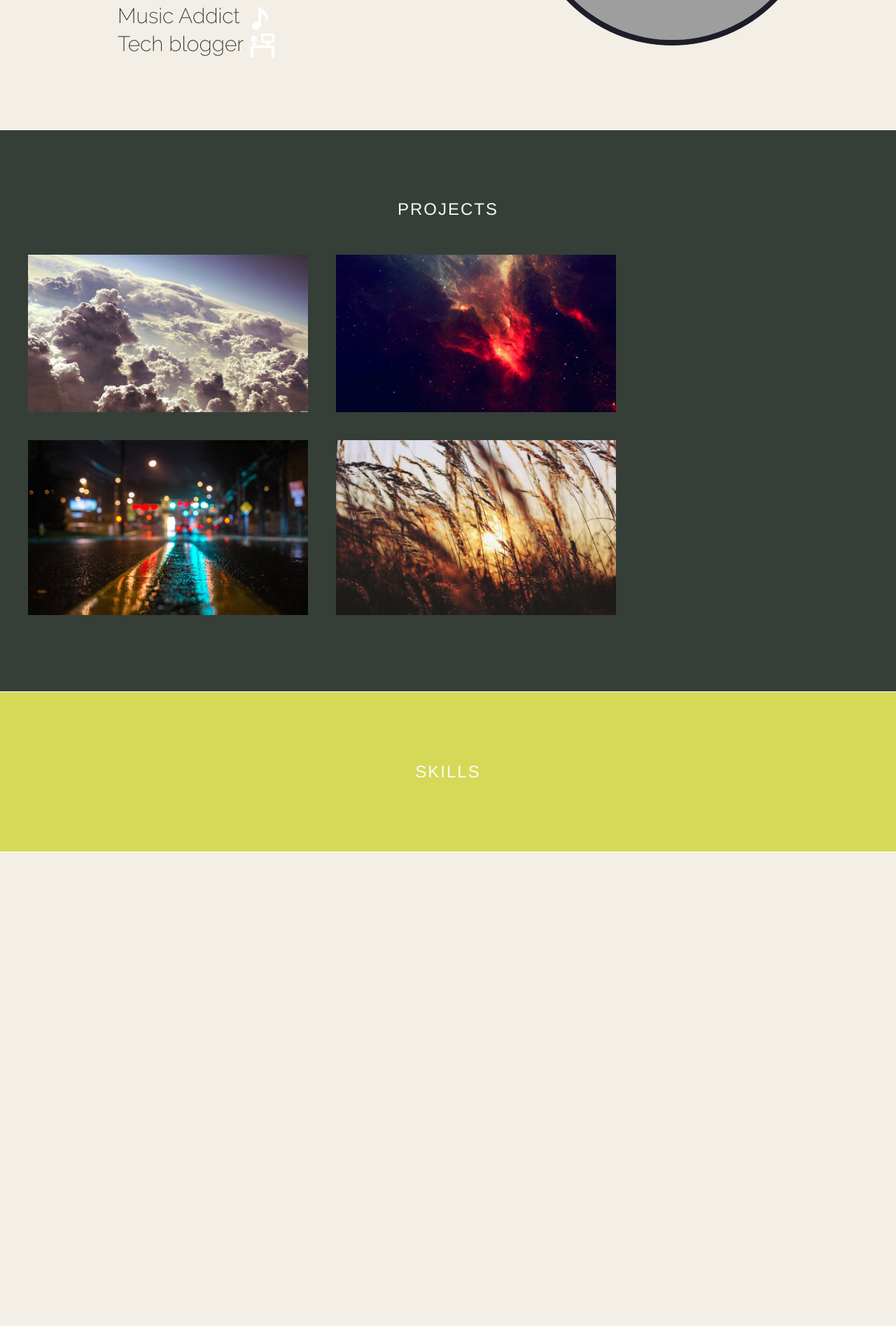
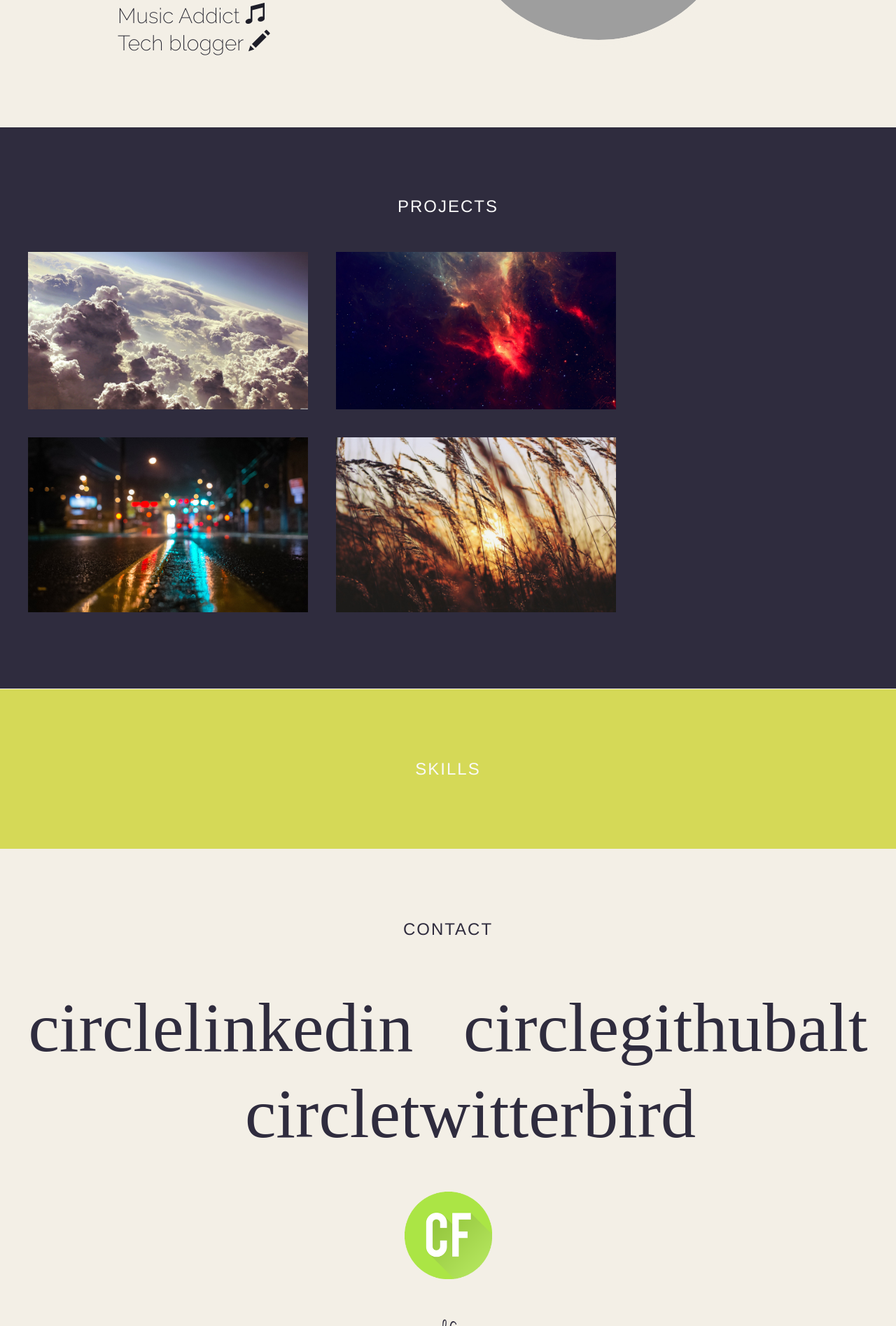
Before and after one commit to cyrilf/cyrilf.com, a PHP site: page / in a window 1280 px wide. Shown: the part 905-2800 px from the top of the page at 70% size. Before the commit the page ends 2123 px from the top, so only its background shows below. Run offline with PHP 8.4, Linux system fonts and the light colour scheme; some libraries are stand-ins or nearby versions; some web fonts are replaced; grey boxes are pictures that could not be loaded.

Commit message:
Improvements on UI
 - Livereload implemented
 - New logo
 - Footer done

```diff
--- a/Gruntfile.js
+++ b/Gruntfile.js
@@ -6,7 +6,10 @@ module.exports = function(grunt) {
     watch: {
       styles: {
         files: ["css/less/*"],
-        tasks: "less:dev"
+        tasks: "less:dev",
+        options: {
+          livereload: true
+        }
       }
     },
 
--- /dev/null
+++ b/css/less/color.less
@@ -0,0 +1,10 @@
+/**
+ * Colors from Kuler:
+ * https://kuler.adobe.com/create/color-wheel/?base=2&rule=Custom&selected=0&name=tree&mode=rgb&rgbvalues=0.1843137254901961,0.17254901960784313,0.24313725490196078,0.11764705882352941,0.11764705882352941,0.1607843137254902,0.20784313725490197,0.24705882352941178,0.2196078431372549,0.8352941176470589,0.8509803921568627,0.3411764705882353,0.9529411764705882,0.9372549019607843,0.9019607843137255&swatchOrder=0,1,2,3,4
+ */
+
+@dark-light: #2F2C3E;
+@dark: #1E1E29;
+@medium: #353F38;
+@main: #D5D957;
+@light: #F3EFE6;
--- a/css/less/screen.less
+++ b/css/less/screen.less
@@ -1,6 +1,5 @@
-/**
- * Colors: https://kuler.adobe.com/create/color-wheel/?base=2&rule=Custom&selected=0&name=tree&mode=rgb&rgbvalues=0.1843137254901961,0.17254901960784313,0.24313725490196078,0.11764705882352941,0.11764705882352941,0.1607843137254902,0.20784313725490197,0.24705882352941178,0.2196078431372549,0.8352941176470589,0.8509803921568627,0.3411764705882353,0.9529411764705882,0.9372549019607843,0.9019607843137255&swatchOrder=0,1,2,3,4
- */
+@import './color.less';
+@import './icon.less';
 
 @font-face {
     font-family: "Jenna Sue";
@@ -37,6 +36,75 @@ body {
   margin: 0;
 }
 
+.logo, .logo-container {
+  height: 125px;
+  width: 125px;
+}
+
+.circles(@color-outer, @color-hover, @color-outer-hover) {
+  border-radius: 50%;
+  position: relative;
+
+  -webkit-transition: box-shadow 0.2s;
+  -moz-transition: box-shadow 0.2s;
+  transition: box-shadow 0.2s;
+
+  &:after {
+    top: 0;
+    left: 0;
+    padding: 0;
+    box-shadow: 0 0 0 8px @color-outer;
+    position: absolute;
+    width: 100%;
+    height: 100%;
+    border-radius: 50%;
+    content: '';
+
+    -webkit-transition: -webkit-transform 0.7s, opacity 0.2s, box-shadow 0.3s, -webkit-filter 0.7s;
+    -moz-transition: -moz-transform 0.7s, opacity 0.2s, box-shadow 0.2s;
+    transition: transform 0.7s, opacity 0.2s, box-shadow 0.2s, filter 0.7s;
+  }
+
+  &:hover {
+    box-shadow: 0 0 0 8px @color-hover;
+    // -webkit-filter: grayscale(30%);
+    // filter: none;
+    &:after {
+      -webkit-transform: scale(1.11);
+      -moz-transform: scale(1.07);
+      -ms-transform: scale(1.07);
+      transform: scale(1.11);
+      box-shadow: 0 0 0 110px @color-outer-hover;
+      opacity: 0.5;
+    }
+  }
+}
+
+.title-hover(@color, @borders-color: @color) {
+  &:before {
+    padding-top: 3px;
+    margin-top: -4px;
+    position: absolute;
+    overflow: hidden;
+    max-width: 0;
+    color: @color;
+    content: attr(data-hover);
+    -webkit-transition: max-width 0.7s;
+    transition: max-width 0.7s;
+    border-top: @borders-color 1px solid;
+    border-bottom: @borders-color 1px solid;
+  }
+
+  &:hover {
+    cursor: default;
+    color: transparent;
+    transition: color 2s;
+    &:before {
+      max-width: 100%;
+    }
+  }
+}
+
 /**
  * Header
  */
@@ -179,25 +231,10 @@ section, footer {
   position: relative;
   text-transform: uppercase;
 
-  &:before {
-    padding-top: 3px;
-    margin-top: -4px;
-    position: absolute;
-    overflow: hidden;
-    max-width: 0;
-    color: black;
-    content: attr(data-hover);
-    -webkit-transition: max-width 0.7s;
-    transition: max-width 0.7s;
-    border-top: black 1px solid;
-    border-bottom: black 1px solid;
-  }
+  .title-hover(@dark);
 
-  &:hover {
-    cursor: default;
-    &:before {
-      max-width: 100%;
-    }
+  &.dark {
+    .title-hover(@medium);
   }
 }
 
@@ -283,12 +282,12 @@ section, footer {
   position: relative;
   z-index: 2;
   height: 1px;
-  background-color: #fff;
+  background-color: @light;
 }
 
 #projects {
   z-index: 2;
-  background: #353F38;
+  background: @dark-light;
 
   #project-list {
     font-size: 15px;
@@ -296,16 +295,48 @@ section, footer {
 }
 
 #skills {
-  background: #D5D957;
-}
-
-#footer {
-  background: #F3EFE6;
+  background: @main;
 }
 
 /**
  * Footer
  */
-footer {
-  color: #F3EFE6;
+#footer {
+  color: @dark-light;
+  background: @light;
+
+  #social-links {
+    z-index: 2;
+    margin-top: 55px;
+
+    a {
+      margin-left: 5%;
+    }
+
+    a:first-child {
+      margin-left: 0;
+    }
+
+    a, a:hover, a:active {
+      text-decoration: none;
+      outline: none;
+      color: inherit;
+    }
+
+    a:hover {
+      color: @main;
+    }
+  }
+
+  .logo-container {
+    .circles(transparent, @medium, @medium);
+    margin: 0 auto;
+    margin-top: 50px;
+    margin-bottom: 50px;
+  }
+
+  .conclusion {
+    font-family: 'Jenna Sue';
+    font-size: 45px;
+  }
 }
--- a/css/screen.css
+++ b/css/screen.css
@@ -1,6 +1,34 @@
 /**
- * Colors: https://kuler.adobe.com/create/color-wheel/?base=2&rule=Custom&selected=0&name=tree&mode=rgb&rgbvalues=0.1843137254901961,0.17254901960784313,0.24313725490196078,0.11764705882352941,0.11764705882352941,0.1607843137254902,0.20784313725490197,0.24705882352941178,0.2196078431372549,0.8352941176470589,0.8509803921568627,0.3411764705882353,0.9529411764705882,0.9372549019607843,0.9019607843137255&swatchOrder=0,1,2,3,4
+ * Colors from Kuler:
+ * https://kuler.adobe.com/create/color-wheel/?base=2&rule=Custom&selected=0&name=tree&mode=rgb&rgbvalues=0.1843137254901961,0.17254901960784313,0.24313725490196078,0.11764705882352941,0.11764705882352941,0.1607843137254902,0.20784313725490197,0.24705882352941178,0.2196078431372549,0.8352941176470589,0.8509803921568627,0.3411764705882353,0.9529411764705882,0.9372549019607843,0.9019607843137255&swatchOrder=0,1,2,3,4
  */
+@font-face {
+  font-family: 'Mono Social Icons Font';
+  src: url('../fonts/MonoSocialIconsFont-1.10.eot');
+  src: url('../fonts/MonoSocialIconsFont-1.10.eot?#iefix') format('embedded-opentype'), url('../fonts/MonoSocialIconsFont-1.10.woff') format('woff'), url('../fonts/MonoSocialIconsFont-1.10.ttf') format('truetype'), url('../fonts/MonoSocialIconsFont-1.10.svg#MonoSocialIconsFont') format('svg');
+  src: url('../fonts/MonoSocialIconsFont-1.10.ttf') format('truetype');
+  font-weight: normal;
+  font-style: normal;
+}
+.symbol,
+a.symbol:before {
+  font-family: 'Mono Social Icons Font';
+  -webkit-text-rendering: optimizeLegibility;
+  -moz-text-rendering: optimizeLegibility;
+  -ms-text-rendering: optimizeLegibility;
+  -o-text-rendering: optimizeLegibility;
+  text-rendering: optimizeLegibility;
+  -webkit-font-smoothing: antialiased;
+  -moz-font-smoothing: antialiased;
+  -ms-font-smoothing: antialiased;
+  -o-font-smoothing: antialiased;
+  font-smoothing: antialiased;
+  font-size: 100px;
+}
+a.symbol:before {
+  content: attr(title);
+  margin-right: 0.3em;
+}
 @font-face {
   font-family: "Jenna Sue";
   src: url(../fonts/JennaSue.ttf) format("truetype");
@@ -30,6 +58,11 @@ body {
 }
 .row {
   margin: 0;
+}
+.logo,
+.logo-container {
+  height: 125px;
+  width: 125px;
 }
 /**
  * Header
@@ -155,25 +222,48 @@ footer {
   position: absolute;
   overflow: hidden;
   max-width: 0;
-  color: black;
+  color: #1e1e29;
   content: attr(data-hover);
   -webkit-transition: max-width 0.7s;
   transition: max-width 0.7s;
-  border-top: black 1px solid;
-  border-bottom: black 1px solid;
+  border-top: #1e1e29 1px solid;
+  border-bottom: #1e1e29 1px solid;
 }
 .section-title:hover {
   cursor: default;
+  color: transparent;
+  transition: color 2s;
 }
 .section-title:hover:before {
+  max-width: 100%;
+}
+.section-title.dark:before {
+  padding-top: 3px;
+  margin-top: -4px;
+  position: absolute;
+  overflow: hidden;
+  max-width: 0;
+  color: #353f38;
+  content: attr(data-hover);
+  -webkit-transition: max-width 0.7s;
+  transition: max-width 0.7s;
+  border-top: #353f38 1px solid;
+  border-bottom: #353f38 1px solid;
+}
+.section-title.dark:hover {
+  cursor: default;
+  color: transparent;
+  transition: color 2s;
+}
+.section-title.dark:hover:before {
   max-width: 100%;
 }
 /**
  * First section
  */
 #intro {
-  color: #1E1E29;
-  background: #F3EFE6;
+  color: #1e1e29;
+  background: #f3efe6;
   margin-top: -20px;
 }
 #intro .hey {
@@ -217,38 +306,95 @@ footer {
   transition: transform 0.7s, opacity 0.2s, box-shadow 0.2s, filter 0.7s;
 }
 #intro .intro-right #picture-me:hover {
-  box-shadow: 0 0 0 8px #1E1E29;
+  box-shadow: 0 0 0 8px #353f38;
 }
 #intro .intro-right #picture-me:hover:after {
   -webkit-transform: scale(1.11);
   -moz-transform: scale(1.07);
   -ms-transform: scale(1.07);
   transform: scale(1.11);
-  box-shadow: 0 0 0 110px #1E1E29;
+  box-shadow: 0 0 0 110px #353f38;
   opacity: 0.5;
 }
 .separator {
   position: relative;
   z-index: 2;
   height: 1px;
-  background-color: #fff;
+  background-color: #f3efe6;
 }
 #projects {
   z-index: 2;
-  background: #353F38;
+  background: #2f2c3e;
 }
 #projects #project-list {
   font-size: 15px;
 }
 #skills {
-  background: #D5D957;
-}
-#footer {
-  background: #F3EFE6;
+  background: #d5d957;
 }
 /**
  * Footer
  */
-footer {
-  color: #F3EFE6;
+#footer {
+  color: #2f2c3e;
+  background: #f3efe6;
 }
+#footer #social-links {
+  z-index: 2;
+  margin-top: 55px;
+}
+#footer #social-links a {
+  margin-left: 5%;
+}
+#footer #social-links a:first-child {
+  margin-left: 0;
+}
+#footer #social-links a,
+#footer #social-links a:hover,
+#footer #social-links a:active {
+  text-decoration: none;
+  outline: none;
+  color: inherit;
+}
+#footer #social-links a:hover {
+  color: #d5d957;
+}
+#footer .logo-container {
+  border-radius: 50%;
+  position: relative;
+  -webkit-transition: box-shadow 0.2s;
+  -moz-transition: box-shadow 0.2s;
+  transition: box-shadow 0.2s;
+  margin: 0 auto;
+  margin-top: 50px;
+  margin-bottom: 50px;
+}
+#footer .logo-container:after {
+  top: 0;
+  left: 0;
+  padding: 0;
+  box-shadow: 0 0 0 8px transparent;
+  position: absolute;
+  width: 100%;
+  height: 100%;
+  border-radius: 50%;
+  content: '';
+  -webkit-transition: -webkit-transform 0.7s, opacity 0.2s, box-shadow 0.3s, -webkit-filter 0.7s;
+  -moz-transition: -moz-transform 0.7s, opacity 0.2s, box-shadow 0.2s;
+  transition: transform 0.7s, opacity 0.2s, box-shadow 0.2s, filter 0.7s;
+}
+#footer .logo-container:hover {
+  box-shadow: 0 0 0 8px #353f38;
+}
+#footer .logo-container:hover:after {
+  -webkit-transform: scale(1.11);
+  -moz-transform: scale(1.07);
+  -ms-transform: scale(1.07);
+  transform: scale(1.11);
+  box-shadow: 0 0 0 110px #353f38;
+  opacity: 0.5;
+}
+#footer .conclusion {
+  font-family: 'Jenna Sue';
+  font-size: 45px;
+}
--- a/index.html
+++ b/index.html
@@ -27,7 +27,7 @@
     <br>
     <!-- <hr class="white-line"> -->
     <!-- <div class="triangle"></div> -->
-    <div>
+    <div class="logo-container">
       <img src="./img/logo.png" alt="logo" class="logo" />
     </div>
     <!-- <div class="sub-title">A french web developer</div> -->
@@ -64,9 +64,9 @@
         <div>So you may ask who am I? Here is the answer:
         </div>
         <ul class="who-am-i">
-            <li><a href="http://github.com/cyrilf">Web lover <img src="img/icons/heart.png" alt="heart"/></a></li>
-            <li><a href="http://echomind.tumblr.com">Music Addict <img src="img/icons/music.png" alt="music"/></a></li>
-            <li><a href="http://requiremind.com">Tech blogger <img src="img/icons/blog.png" alt="blog"/></a></li>
+            <li><a href="http://github.com/cyrilf">Web lover <span class="glyphicon glyphicon-heart-empty"></span></a></li>
+            <li><a href="http://echomind.cyrilf.com">Music Addict <span class="glyphicon glyphicon-music"></span></a></li>
+            <li><a href="http://requiremind.com">Tech blogger <span class="glyphicon glyphicon-pencil"></span></li>
           </ul>
       </div>
       <div class="col-md-6 intro-right">
@@ -138,12 +138,23 @@
 
   <div class="separator"></div>
 
-  <footer class="content full-width" id="footer">
+  <section class="content full-width" id="footer">
     <a id="intro-contact"></a>
-    Social icons go there!!!
-    Github / LinkedIn / Twitter / G+
-    <p>cyrilf - cyrilf.com</p>
-  </footer>
+    <div class="row">
+      <h3 class="section-title dark" data-hover="contact">Contact</h3>
+      <div id="social-links">
+        <a href="http://linkedin.com/in/cyrilfrancesconi"><span class='symbol' title='LinkedIn'>circlelinkedin</span></a>
+        <a href="http://github.com/cyrilf"><span class='symbol' title='Github'>circlegithubalt</span></a>
+        <a href="http://twitter.com/cyrilf_"><span class='symbol' title='Twitter'>circletwitterbird</span></a>
+      </div>
+      <div class="logo-container">
+        <img src="./img/logo.png" alt="logo" class="logo" />
+      </div>
+      <div class="conclusion" data-hover="cyrilf.com">
+        cyrilf.com
+      </div>
+    </div>
+  </section>
 
   <script src="//ajax.googleapis.com/ajax/libs/jquery/1.10.1/jquery.min.js"></script>
   <script>window.jQuery || document.write('<script src="js/vendor/jquery-1.10.1.min.js"><\/script>')</script>
--- a/package.json
+++ b/package.json
@@ -4,6 +4,6 @@
   "devDependencies": {
     "grunt": "~0.4.1",
     "grunt-contrib-less": "~0.6.4",
-    "grunt-contrib-watch": "~0.4.4"
+    "grunt-contrib-watch": "~0.6.1"
   }
 }
```
Also changed, not shown: other parts of css/less/screen.less (+11 -65 lines), other parts of css/screen.css (+41 -8 lines), img/logo.png.
